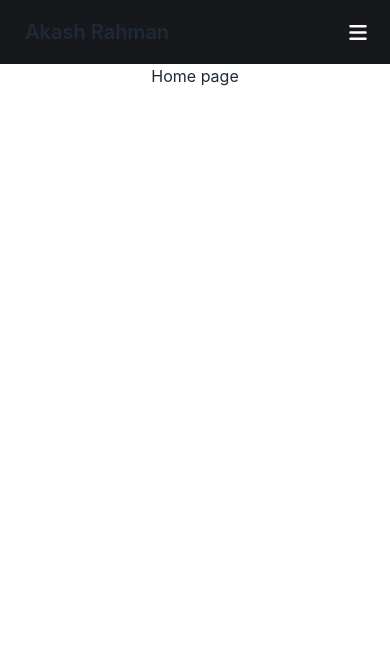
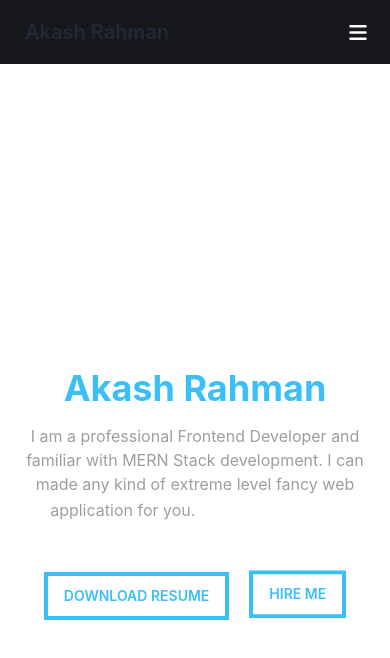
Before and after one commit to Akash7766/typescript-portfolio, a React (Create React App) app: page / in a window 390 px wide. Shown: the top 658 px of the page. Built offline with nearby package versions, Linux system fonts and the light colour scheme.

Commit message:
Home page implements

```diff
--- a/src/@modules/home/routes/HomePage.tsx
+++ b/src/@modules/home/routes/HomePage.tsx
@@ -1,9 +1,41 @@
 import React from "react";
+import { Link } from "react-router-dom";
 
 const HomePage = () => {
   return (
-    <div>
-      <h1>Home page</h1>
+    <div className="bg-[#FFFFF] h-full flex justify-center items-center flex-col">
+      <div className="w-full px-5 sm:px-0 sm:w-[600px] h-full flex justify-center flex-col">
+        <h2 className="text-lg text-[#fff] mb-2">
+          I am a Frontend Web Developer
+        </h2>
+        <h1
+          className="text-info text-4xl sm:text-6xl font-bold mb-4"
+          data-aos="fade-up"
+        >
+          Akash Rahman
+        </h1>
+        <p className="text-[#9E9E9E] mb-5">
+          I am a professional Frontend Developer and familiar with MERN Stack
+          development. I can made any kind of extreme level fancy web
+          application for you.{" "}
+          <span className="text-white font-bold text-lg">
+            So what are you thinking right now.?{" "}
+            <span className="animate-pulse">HIRE ME..</span>
+          </span>
+        </p>
+        <div>
+          <button className="btn btn-outline btn-info border-4 rounded-none mr-5 mb-5">
+            <a href="./../../file/Minhazur__Rahman__Akash__Resume.pdf" download>
+              Download Resume
+            </a>
+          </button>
+          <Link to="/contact">
+            <button className="btn btn-outline btn-info border-4 rounded-none animate-bounce hover:animate-none transition-all">
+              Hire me
+            </button>
+          </Link>
+        </div>
+      </div>
     </div>
   );
 };
```
Also changed, not shown: public/Projects.json (added, +37 -0 lines), public/Services.json (added, +26 -0 lines), 1 other file (tests, documents, lock files or other folders).
